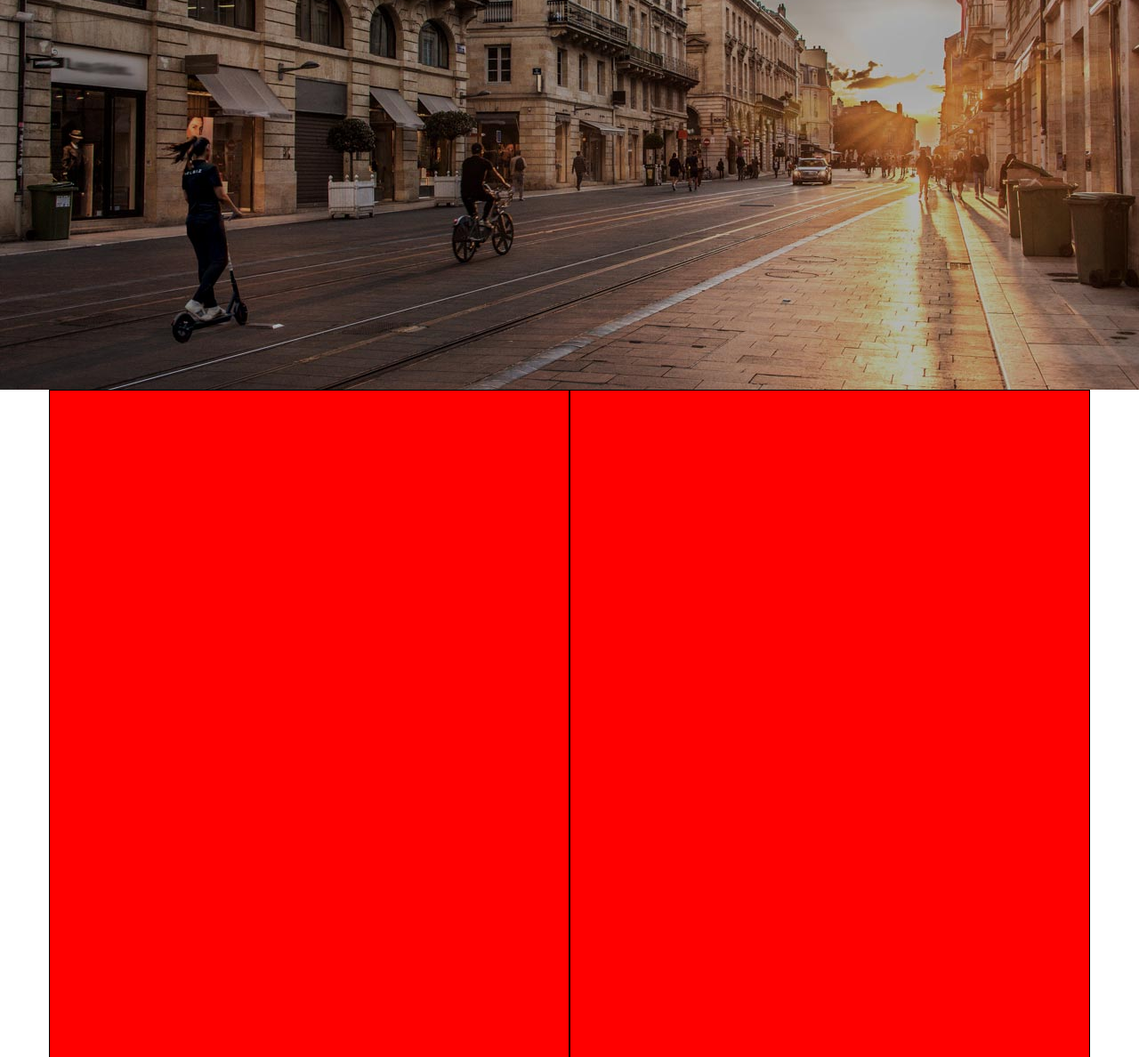
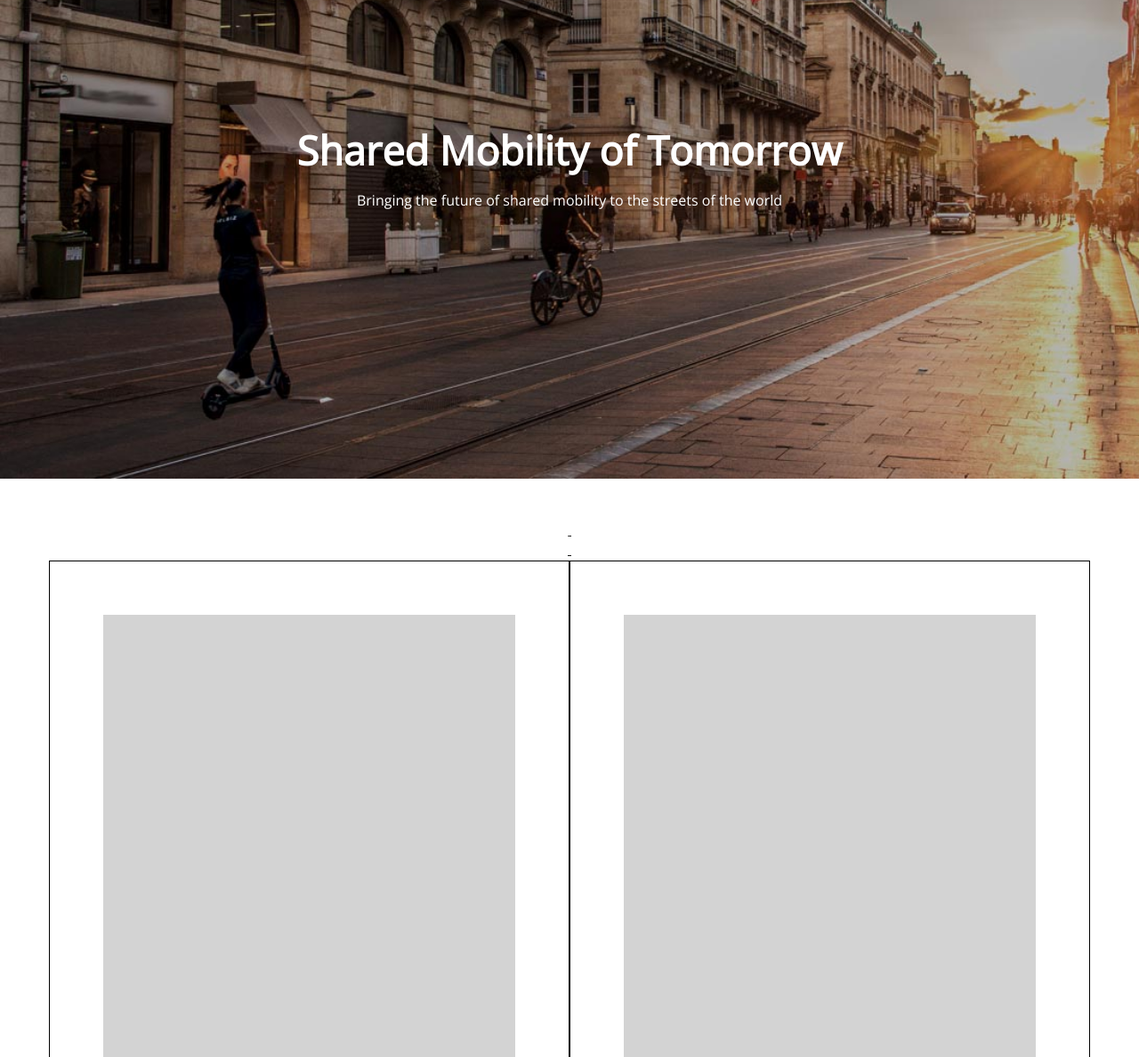
Before and after one commit to JesDon/html-css-helbiz, a plain HTML site: page index.html in a window 1280 px wide. Shown: the part 112-1300 px from the top of the page at 89% size. Drawn offline with nearby package versions, Linux system fonts and the light colour scheme.

Commit message:
inserito h1 header

```diff
--- a/css/style.css
+++ b/css/style.css
@@ -59,12 +59,23 @@ a{
 }
 
 .hero{
-  height: 550px;
+  height: 650px;
   background-image: url(../img/hero-bg.jpg);
+  background-size: cover;
 }
 
 .hero-text{
   color: #fff;
+  margin-top: 250px;
+}
+
+.hero-img{
+  margin-top: 350px;
+}
+
+.hero-text h1{
+  font-size: 45px;
+  padding-bottom: 15px;
 }
 
 .hero-img{
@@ -74,9 +85,14 @@ a{
 
 /* main */
 .col-lg-6{
-  background-color: red;
   height: 800px;
   border: 1px solid black;
+}
+
+.inner-container{
+  background-color: lightgrey;
+  height: 700px;
+  margin: 60px;
 }
 
 .phone{
--- a/index.html
+++ b/index.html
@@ -74,9 +74,15 @@ initial-scale=1.0 ">
       <section class="items">
         <div class="container">
           <div class="col-lg-6">
+            <div class="inner-container">
+
+            </div>
 
           </div>
           <div class="col-lg-6">
+            <div class="inner-container">
+
+            </div>
 
           </div>
 
```
